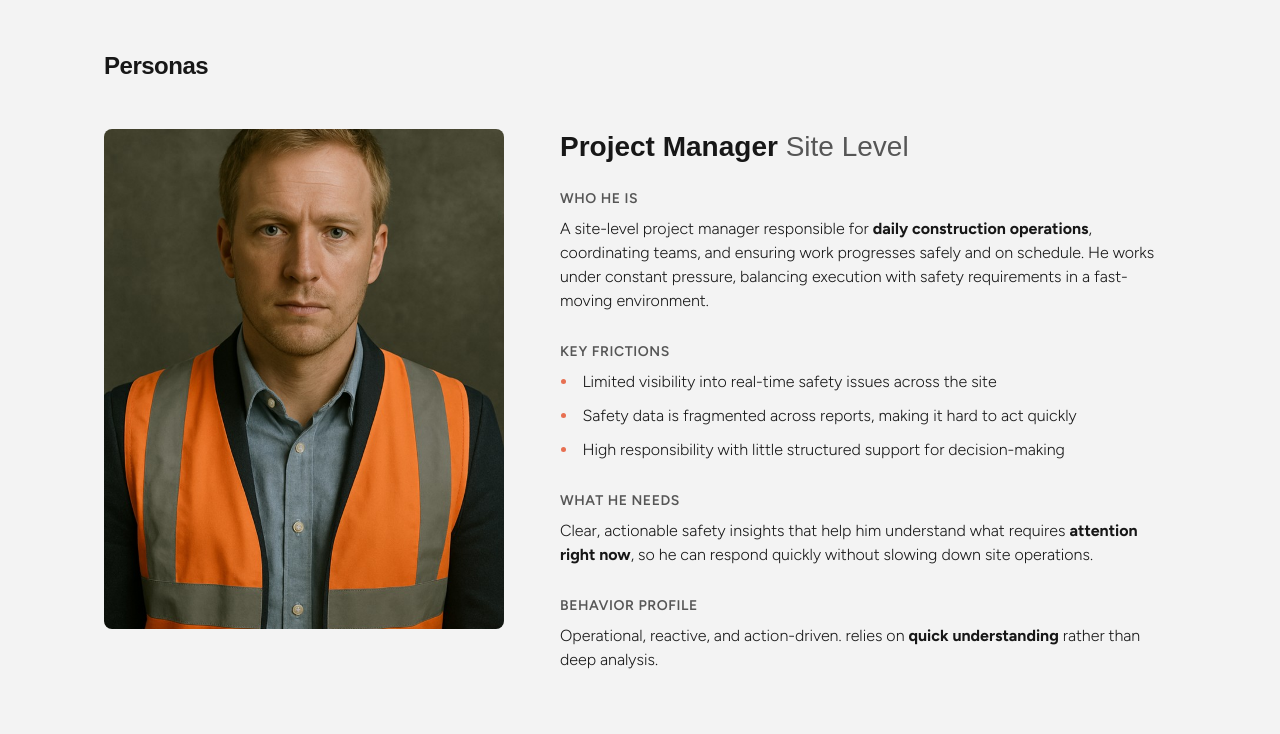
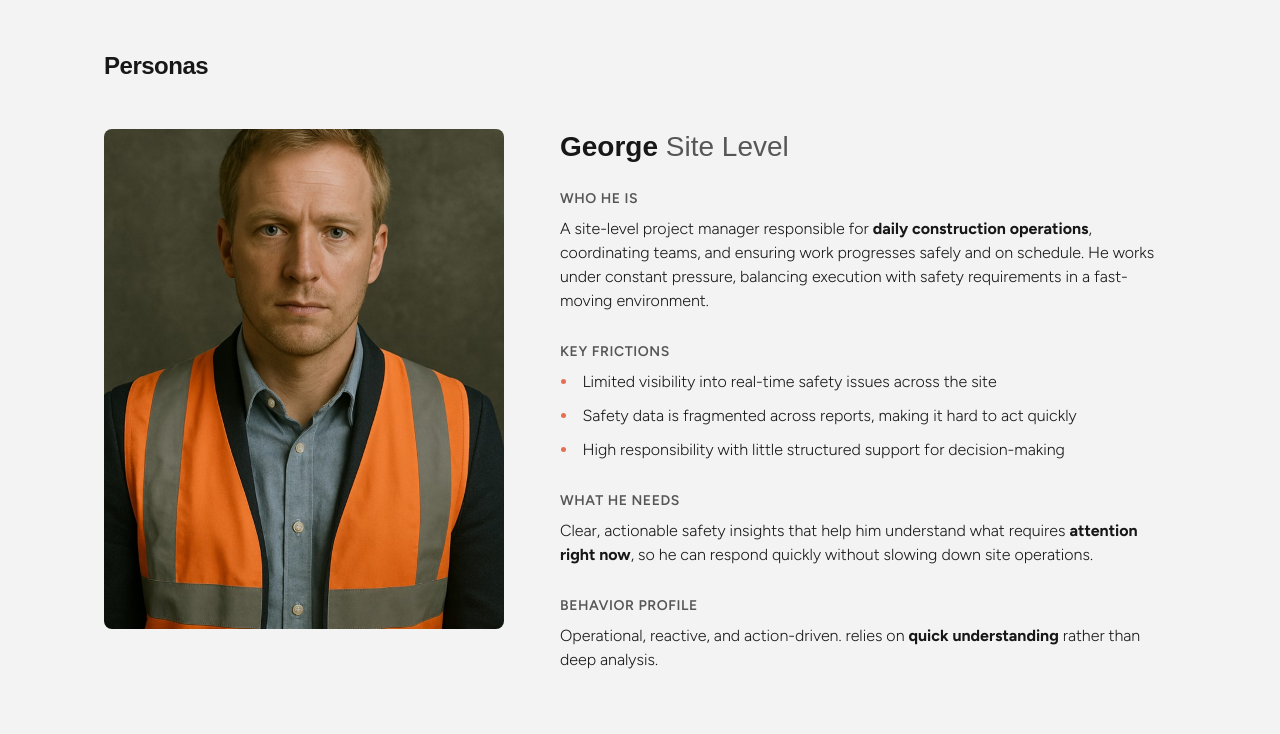
Before and after one commit to amitkedem100/portfolio, a Next.js app: page /portfolio/saas in a window 1280 px wide. Shown: the part 2360-3094 px from the top of the page. Built offline with nearby package versions, Linux system fonts and the light colour scheme; a web font is replaced by a local one.

Commit message:
adding name for personas SaaS

```diff
--- a/src/data/saasPersonas.tsx
+++ b/src/data/saasPersonas.tsx
@@ -14,7 +14,7 @@ export const saasPersonasSectionProps: PersonasSectionProps = {
   personas: [
     {
       id: "project-manager",
-      name: "Project Manager",
+      name: "George",
       role: "Site Level",
       imageSrc: PERSONA_IMG_PM,
       imageAlt: "Project manager on a construction site",
@@ -47,7 +47,7 @@ export const saasPersonasSectionProps: PersonasSectionProps = {
     },
     {
       id: "head-of-safety",
-      name: "Head of Safety",
+      name: "John",
       role: "Executive Level",
       imageSrc: PERSONA_IMG_HEAD,
       imageAlt: "Head of safety in an executive context",
```
